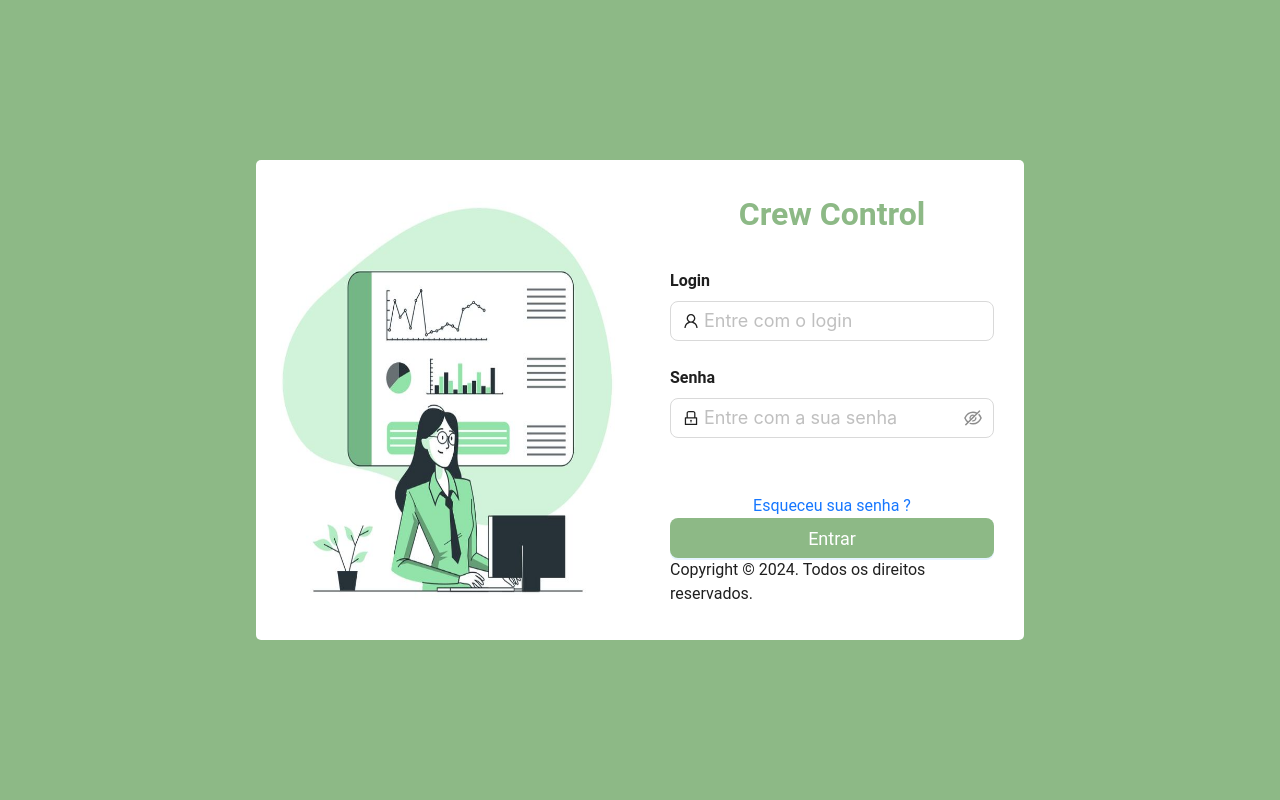
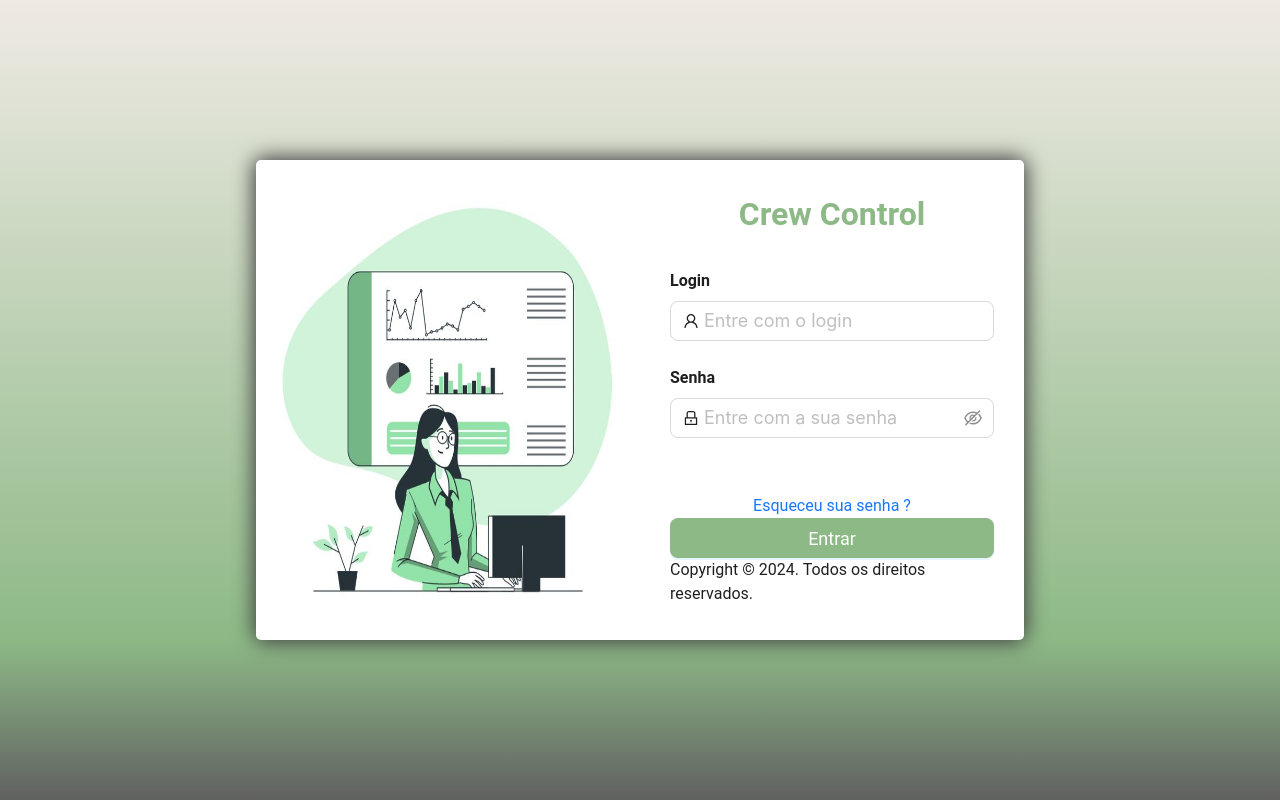
Before and after one commit to fabiomp-filho/crew-control-client, a Next.js app: page / in a window 1280 px wide. Built offline with nearby package versions, Linux system fonts and the light colour scheme.

Commit message:
style: adjusts on login background

```diff
--- a/src/pages/home.module.scss
+++ b/src/pages/home.module.scss
@@ -4,7 +4,8 @@
   display: flex;
   align-items: center;
   justify-content: center;
-  background-color: $greenPrimary;
+  background: rgb(239,234,228);
+  background: linear-gradient(180deg, rgba(239,234,228,1) 0%, rgba(141,185,134,1) 80%, rgba(97,97,97,1) 100%);
 }
 
 .imgLogin {
@@ -38,6 +39,7 @@
     flex-direction: column;
     height: 50vh;
   }
+  box-shadow: 0 0 20px 3px $hoverAltBlack;
 
 }
 
--- a/src/pages/index.js
+++ b/src/pages/index.js
@@ -15,24 +15,13 @@ const Login = () => {
 
     const [loading, setLoading] = useState(false);
 
-    const verifyRoles = (role) => {
-        if (role === "Administrador") {
-            return "/admin/home"
-        }
-        if (role === "Lider") {
-            return "/leader/home"
-        }
-        if (role === "Colaborador") {
-            return "/collaborator/home"
-        }
-    }
     const onFinish = (data) => {
         setLoading(true);
         AuthService.auth(data).then(response => {
             messageApi.success("Tudo certo!").then(() => {
                 setToken(response.token);
                 setUser(response.user);
-                router.push(verifyRoles(response.user.role));
+                router.push("/home");
                 setLoading(false);
             });
 
```
Also changed, not shown: public/background.png (added).
